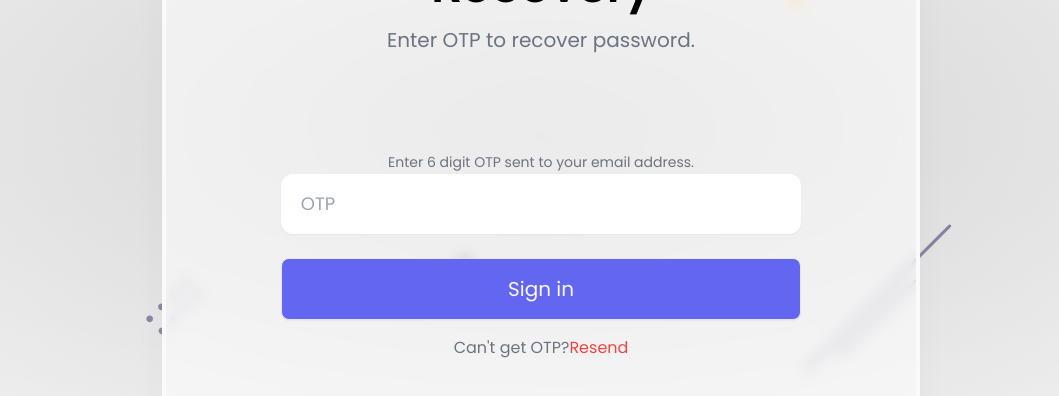
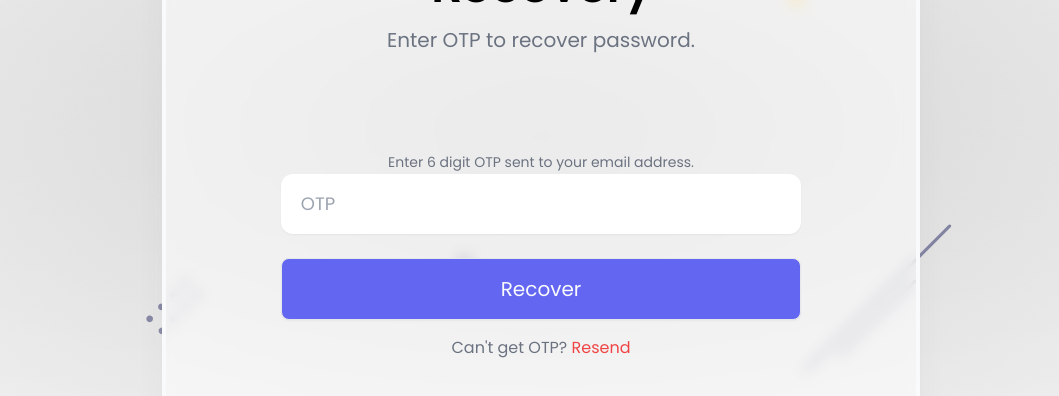
Before and after one commit to LVQT-ss/MERN_Login, a React (Create React App) app in the folder client/: page /recovery in a window 1280 px wide. Shown: the part 222-618 px from the top of the page, without its empty margins (99-1158 px from the left). Built offline with nearby package versions, Linux system fonts and the light colour scheme; no server answers.

Commit message:
otp reset passwword

```diff
--- a/client/src/components/Recovery.js
+++ b/client/src/components/Recovery.js
@@ -1,65 +1,92 @@
-import React from 'react'
-// import { Link } from 'react-router-dom'
-// import avatar from '../assets/profile.png'
-import { Toaster } from 'react-hot-toast'
-import { useFormik } from 'formik'
-import styles from '../styles/Username.module.css'
-import { passwordValidate } from '../helper/validate'
-
+import React, { useEffect, useState } from 'react'
+import toast, { Toaster } from 'react-hot-toast';
+import { useAuthStore } from  '../store/store'
+import styles from '../styles/Username.module.css';
+import { generateOTP, verifyOTP } from '../helper/helper';
+import { useNavigate } from 'react-router-dom'
 
 export default function Recovery() {
 
-    const formik = useFormik({
-        initialValues : {
-          password : 'admin@123'
-        },
-        validate : passwordValidate,
-        validateOnBlur: false,
-        validateOnChange: false,
-        onSubmit : async values => {
-            console.log(values)
+  const { username } = useAuthStore(state => state.auth);
+  const [OTP, setOTP] = useState();
+  const navigate = useNavigate()
+
+  useEffect(() => {
+    generateOTP(username).then((OTP) => {
+      console.log(OTP)
+      if(OTP) return toast.success('OTP has been send to your email!');
+      return toast.error('Problem while generating OTP!')
+    })
+  }, [username]);
+
+  async function onSubmit(e){
+    e.preventDefault();
+    try {
+      let { status } = await verifyOTP({ username, code : OTP })
+      if(status === 201){
+        toast.success('Verify Successfully!')
+        return navigate('/reset')
+      }
+    } catch (error) {
+      return toast.error('Wront OTP! Check email again!')
+    }
+  }
+
+  // handler of resend OTP
+  function resendOTP(){
+
+    let sentPromise = generateOTP(username);
+
+    toast.promise(sentPromise ,
+      {
+        loading: 'Sending...',
+        success: <b>OTP has been send to your email!</b>,
+        error: <b>Could not Send it!</b>,
+      }
+    );
+
+    sentPromise.then((OTP) => {
+      console.log(OTP)
+    });
 
   }
-      })
-
 
   return (
-    <div className='container mx-auto'>
+    <div className="container mx-auto">
 
       <Toaster position='top-center' reverseOrder={false}></Toaster>
 
-        <div className='flex justify-center items-center  h-screen'>
+      <div className='flex justify-center items-center h-screen'>
         <div className={styles.glass}>
-                <div className='title flex flex-col items-center'>
+
+          <div className="title flex flex-col items-center">
             <h4 className='text-5xl font-bold'>Recovery</h4>
             <span className='py-4 text-xl w-2/3 text-center text-gray-500'>
                 Enter OTP to recover password.
             </span>
           </div>
-                <form className='pt-20' onSubmit={formik.handleSubmit}>
 
+          <form className='pt-20' onSubmit={onSubmit}>
 
-                    <div className='textbox flex flex-col items-center gap-6'>
+              <div className="textbox flex flex-col items-center gap-6">
 
-                      <div className='input text-center'>
-
+                  <div className="input text-center">
                     <span className='py-4 text-sm text-left text-gray-500'>
                       Enter 6 digit OTP sent to your email address.
                     </span>
+                    <input onChange={(e) => setOTP(e.target.value) } className={styles.textbox} type="text" placeholder='OTP' />
+                  </div>
 
-                        <input className={styles.textbox} type='text' placeholder='OTP'/>
-                      </div>
-                        <button className={styles.btn} type='submit'>Sign in</button>
-                    </div>
-                    <div className='text-center py-4'>
-                    <span className='text-gray-500'>Can't get OTP?
-                        <button className='text-red-500' >Resend</button>
-                        </span>
+                  <button className={styles.btn} type='submit'>Recover</button>
               </div>
           </form>
-            </div>
+
+          <div className="text-center py-4">
+            <span className='text-gray-500'>Can't get OTP? <button onClick={resendOTP} className='text-red-500'>Resend</button></span>
           </div>
 
         </div>
+      </div>
+    </div>
   )
 }
```
Lines whose indentation alone changed are shown as unchanged.
